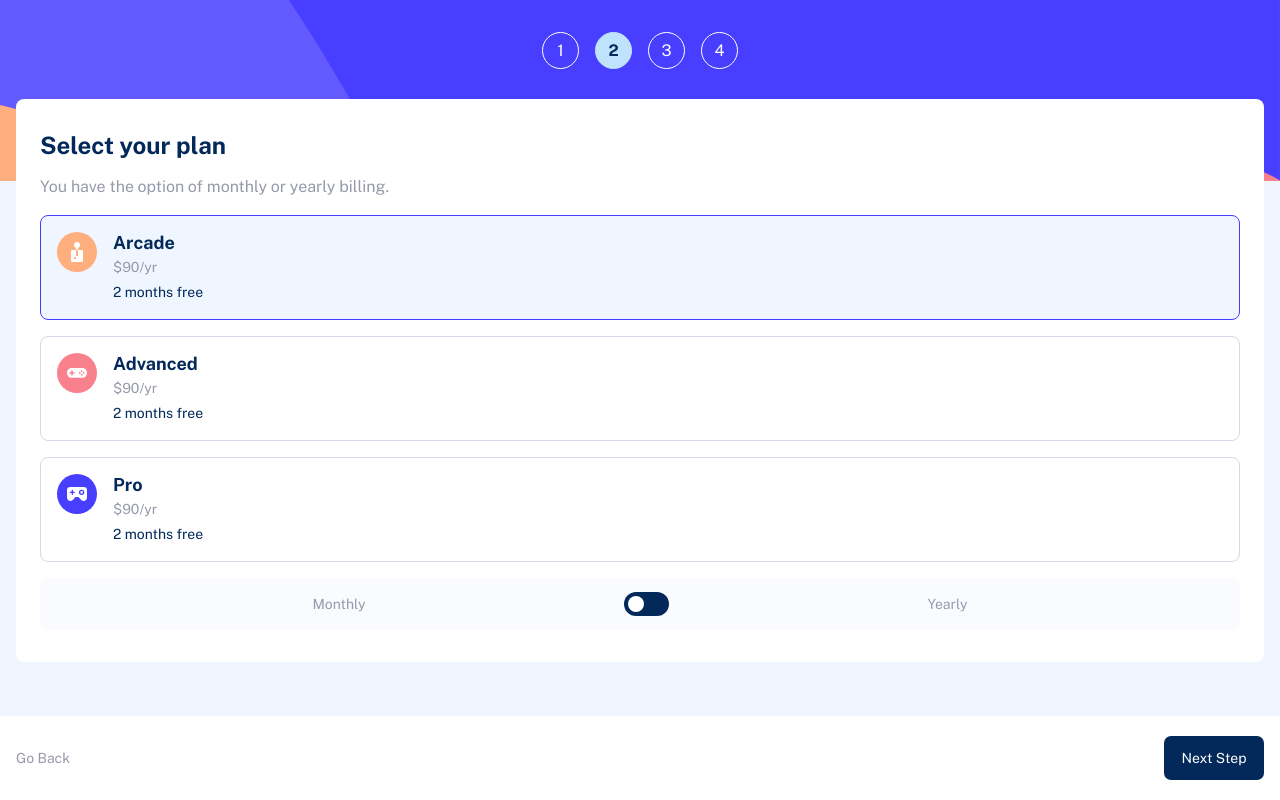
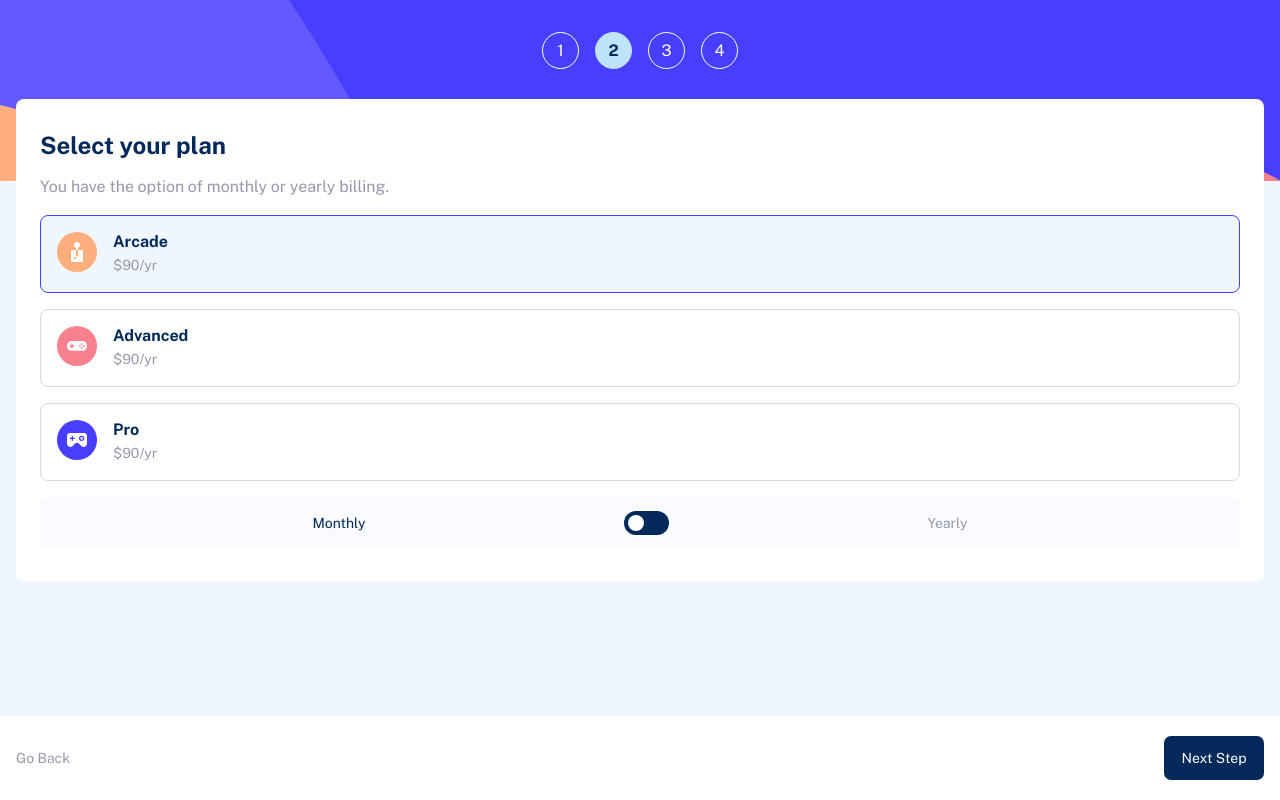
Before and after one commit to Mateeb11/multi-step-form, a React (Vite) app: page / in a window 1280 px wide. Built offline with nearby package versions, Linux system fonts and the light colour scheme.

Commit message:
displaying plan offer if the time was yearly
adding the logic for the time switcher, making sure that the data is stored so that when the user come back to the form can have his previous selections.

```diff
--- a/src/Component/Form/Plan.jsx
+++ b/src/Component/Form/Plan.jsx
@@ -19,6 +19,15 @@ export default function Plan({ plan, setPlan }) {
       setPlan({ ...plan, selectedPlan: "Pro" });
     }
   };
+
+  const switcherHandler = () => {
+    if (plan.time === "Monthly") {
+      setPlan({ ...plan, time: "Yearly" });
+    } else {
+      setPlan({ ...plan, time: "Monthly" });
+    }
+  };
+
   return (
     <Form
       title="Select your plan"
@@ -34,7 +43,9 @@ export default function Plan({ plan, setPlan }) {
         <div className={classes.info}>
           <h3 className={classes.title}>Arcade</h3>
           <p className={classes.price}>$90/yr</p>
-          <p className={classes.offer}>2 months free</p>
+          {plan.time === "Yearly" && (
+            <p className={classes.offer}>2 months free</p>
+          )}
         </div>
       </Box>
       <Box
@@ -46,7 +57,9 @@ export default function Plan({ plan, setPlan }) {
         <div className={classes.info}>
           <h3 className={classes.title}>Advanced</h3>
           <p className={classes.price}>$90/yr</p>
-          <p className={classes.offer}>2 months free</p>
+          {plan.time === "Yearly" && (
+            <p className={classes.offer}>2 months free</p>
+          )}
         </div>
       </Box>
       <Box
@@ -58,16 +71,26 @@ export default function Plan({ plan, setPlan }) {
         <div className={classes.info}>
           <h3 className={classes.title}>Pro</h3>
           <p className={classes.price}>$90/yr</p>
-          <p className={classes.offer}>2 months free</p>
+          {plan.time === "Yearly" && (
+            <p className={classes.offer}>2 months free</p>
+          )}
         </div>
       </Box>
       <div className={classes.time}>
-        <p>Monthly</p>
+        <p className={plan.time === "Monthly" ? classes.checked : undefined}>
+          Monthly
+        </p>
         <label className={classes.switch}>
-          <input type="checkbox" />
+          <input
+            type="checkbox"
+            onClick={switcherHandler}
+            defaultChecked={plan.time === "Yearly" && true}
+          />
           <span className={classes.slider}></span>
         </label>
-        <p>Yearly</p>
+        <p className={plan.time === "Yearly" ? classes.checked : undefined}>
+          Yearly
+        </p>
       </div>
     </Form>
   );
--- a/src/Component/Form/Plan.module.scss
+++ b/src/Component/Form/Plan.module.scss
@@ -4,7 +4,7 @@
 
   .title {
     color: var(--clr-primary-900);
-    font-size: var(--font-size-semi-medium);
+    font-size: var(--font-size-medium);
   }
   .price,
   .offer {
--- a/src/index.scss
+++ b/src/index.scss
@@ -19,6 +19,7 @@
   --clr-neutral-100: hsl(0, 0%, 100%);
 
   // Body Copy
+
   --font-size-small: 14px;
   --font-size-medium: 16px;
   --font-size-semi-medium: 18px;
```
